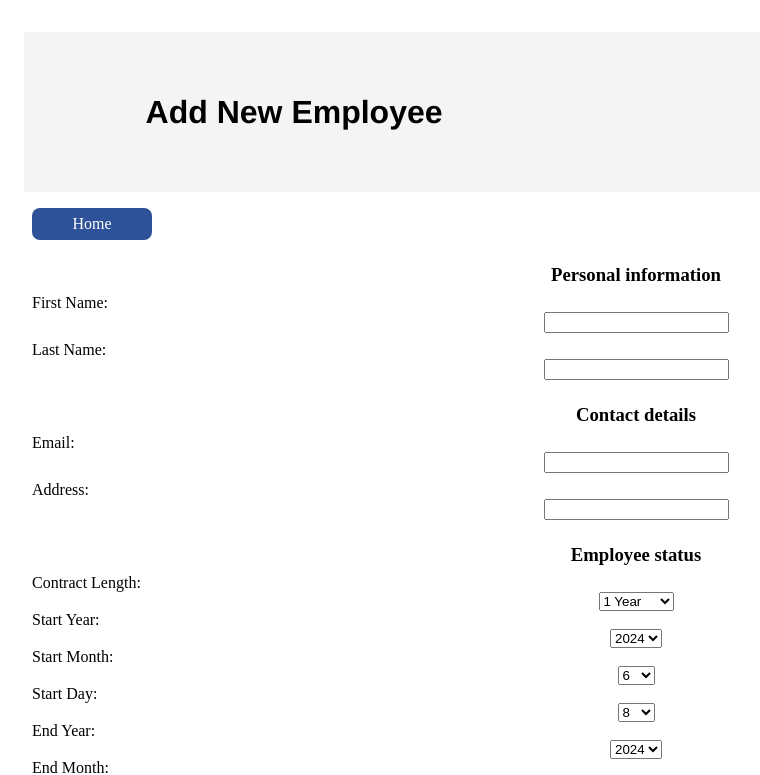
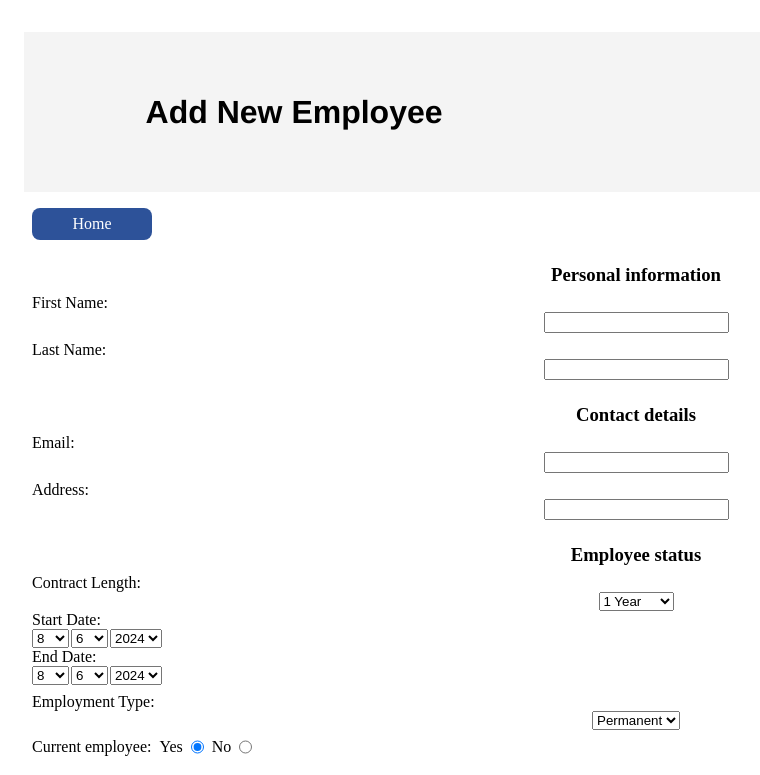
Before and after one commit to JackBadawy/Employee_Creator_API, a React (Vite) app in the folder Employee_frontend/: page /new in a window 1280 px wide. Shown: the top 775 px of the page, without its empty margins (8-768 px from the left). Built offline with nearby package versions, Linux system fonts and the light colour scheme.

Commit message:
form styling and date logic

```diff
--- a/Employee_frontend/src/Pages/AddNewEmployeePage.tsx
+++ b/Employee_frontend/src/Pages/AddNewEmployeePage.tsx
@@ -67,8 +67,8 @@ const AddNewEmployeePage = () => {
     setButtonClicked(true);
     const updatedFormData = {
       ...newEmployeeFormData,
-      startDate: [startDate.year, startDate.month, startDate.day],
-      endDate: [endDate.year, endDate.month, endDate.day],
+      startDate: [startDate.day, startDate.month, startDate.year],
+      endDate: [endDate.day, endDate.month, endDate.year],
     };
 
     const formValues = Object.values(updatedFormData);
@@ -183,11 +183,11 @@ const AddNewEmployeePage = () => {
                 <option value="5 yr">5 Years</option>
                 <option value="10 yr">10 Years</option>
               </select>
-
-              <div className="employee-form__item">
-                <label htmlFor="startYear" className="form__label">
-                  Start Year:
+              <div className="employee-form__item" id="start-date__container">
+                <label htmlFor="start-date__container" className="form__label">
+                  Start Date:
                 </label>
+                <div className="employee-form__date-box__container">
                   <select
                     name="year"
                     id="startYear"
@@ -200,11 +200,7 @@ const AddNewEmployeePage = () => {
                       </option>
                     ))}
                   </select>
-              </div>
-              <div className="employee-form__item">
-                <label htmlFor="startMonth" className="form__label">
-                  Start Month:
-                </label>
+
                   <select
                     name="month"
                     id="startMonth"
@@ -217,11 +213,7 @@ const AddNewEmployeePage = () => {
                       </option>
                     ))}
                   </select>
-              </div>
-              <div className="employee-form__item">
-                <label htmlFor="startDay" className="form__label">
-                  Start Day:
-                </label>
+
                   <select
                     name="day"
                     id="startDay"
@@ -235,10 +227,12 @@ const AddNewEmployeePage = () => {
                     ))}
                   </select>
                 </div>
-              <div className="employee-form__item">
-                <label htmlFor="endYear" className="form__label">
-                  End Year:
+              </div>
+              <div className="employee-form__item" id="end-date__container">
+                <label htmlFor="end-date__container" className="form__label">
+                  End Date:
                 </label>
+                <div className="employee-form__date-box__container">
                   <select
                     name="year"
                     id="endYear"
@@ -251,11 +245,7 @@ const AddNewEmployeePage = () => {
                       </option>
                     ))}
                   </select>
-              </div>
-              <div className="employee-form__item">
-                <label htmlFor="endMonth" className="form__label">
-                  End Month:
-                </label>
+
                   <select
                     name="month"
                     id="endMonth"
@@ -268,11 +258,7 @@ const AddNewEmployeePage = () => {
                       </option>
                     ))}
                   </select>
-              </div>
-              <div className="employee-form__item">
-                <label htmlFor="endDay" className="form__label">
-                  End Day:
-                </label>
+
                   <select
                     name="day"
                     id="endDay"
@@ -285,6 +271,7 @@ const AddNewEmployeePage = () => {
                       </option>
                     ))}
                   </select>
+                </div>
               </div>
             </div>
             <div className="employee-form__item">
```
Lines whose indentation alone changed are shown as unchanged.
